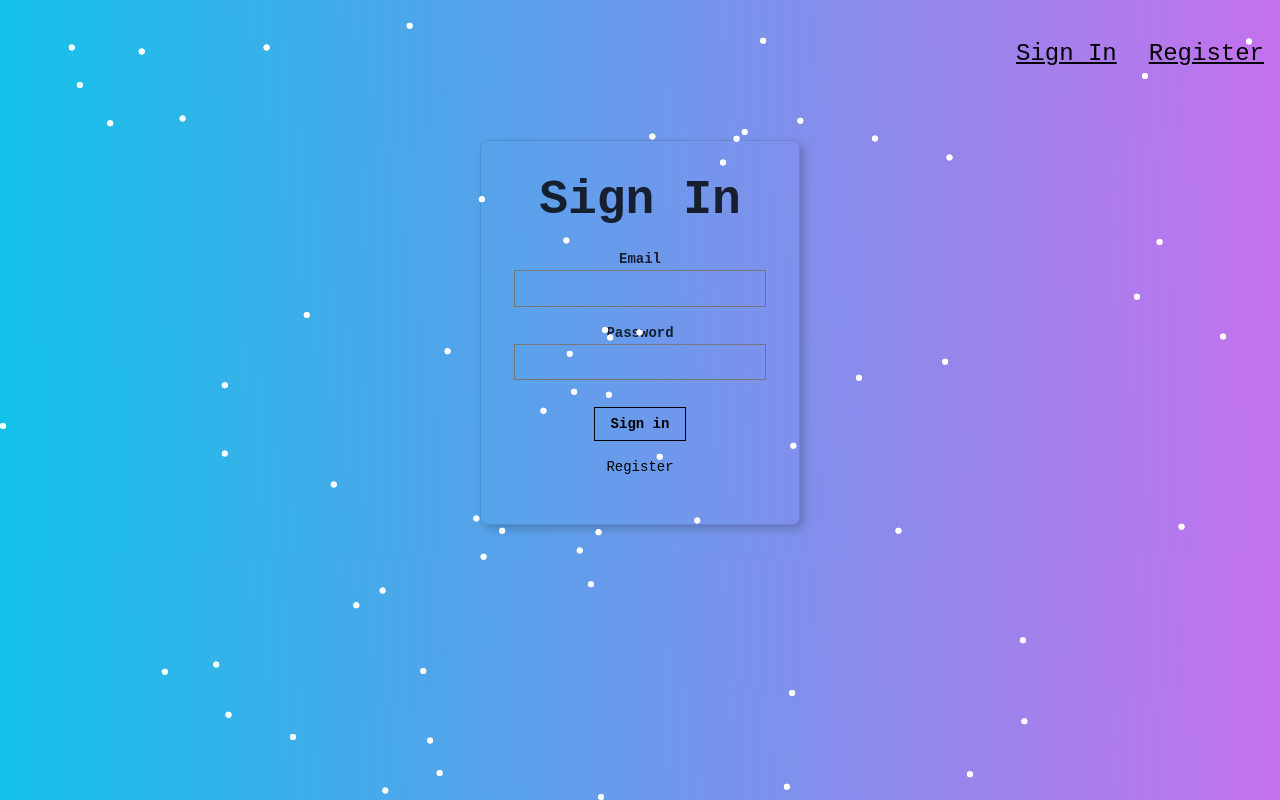
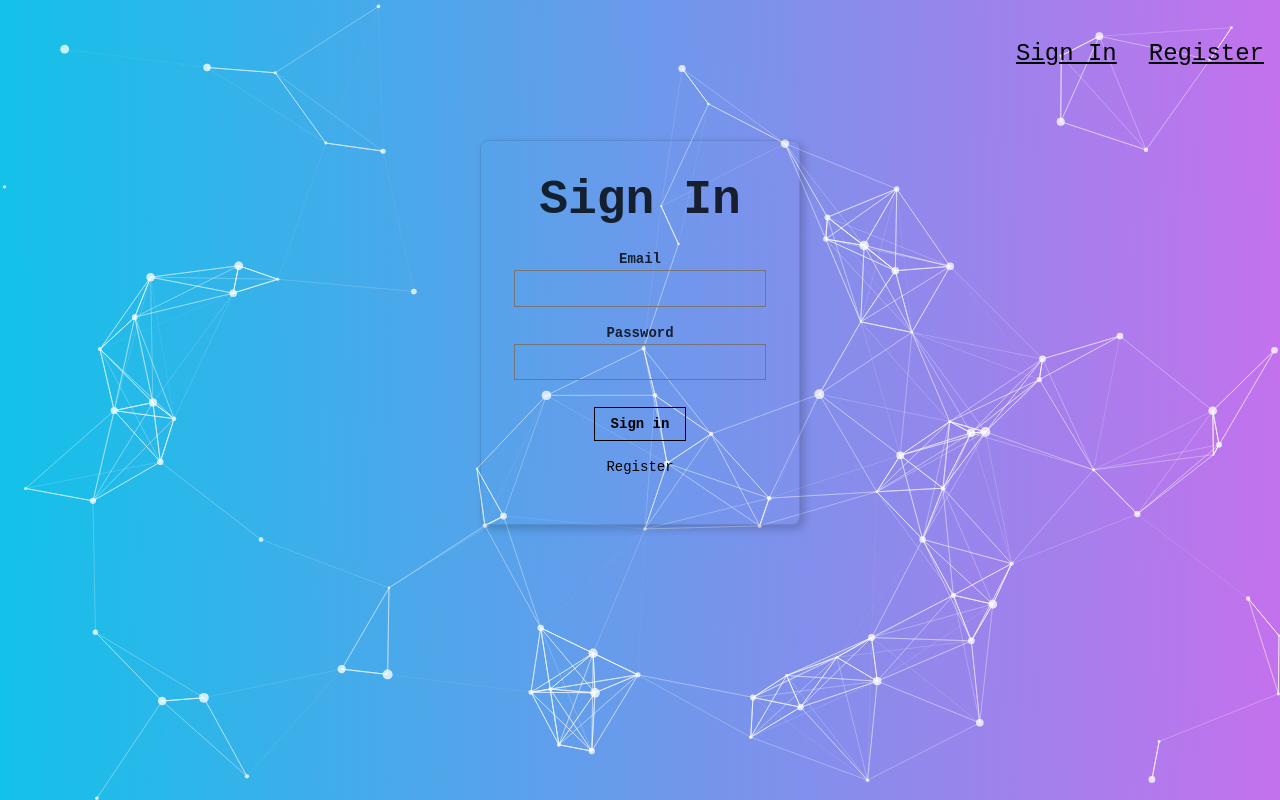
Before and after one commit to tan27/facerecognition, a React (Create React App) app: page / in a window 1280 px wide. Built offline with nearby package versions, Linux system fonts and the light colour scheme.

Commit message:
particles

```diff
--- a/src/App.css
+++ b/src/App.css
@@ -7,14 +7,14 @@
   justify-content: center;
 } */
 
-/* .particles {
+.particles {
   position: fixed;
   z-index: -1;
   top: 0;
   right: 0;
   bottom: 0;
   left: 0;
-} */
+}
 
 /* .App-logo {
   height: 40vmin;
--- a/src/App.js
+++ b/src/App.js
@@ -12,12 +12,18 @@ import './App.css';
 
 const particlesOptions = {
   particles: {
-    number: {
-      value: 50,
-      density: {
-        enable:true,
-        value_area: 800
-      }
+    color: {
+      value: "#ffffff",
+    },
+    links: {
+      color: "#ffffff",
+      distance: 150,
+      enable: true,
+      opacity: 0.5,
+      width: 1,
+    },
+    collisions: {
+      enable: true,
     },
     move: {
       direction: "none",
@@ -26,8 +32,25 @@ const particlesOptions = {
       random: false,
       speed: 6,
       straight: false,
+    },
+    number: {
+      density: {
+        enable: true,
+        value_area: 800,
+      },
+      value: 80,
+    },
+    opacity: {
+      value: 0.5,
+    },
+    shape: {
+      type: "circle",
+    },
+    size: {
+      random: true,
+      value: 5,
+    }
   }
- }
 }
 
 const initialState = {
```
